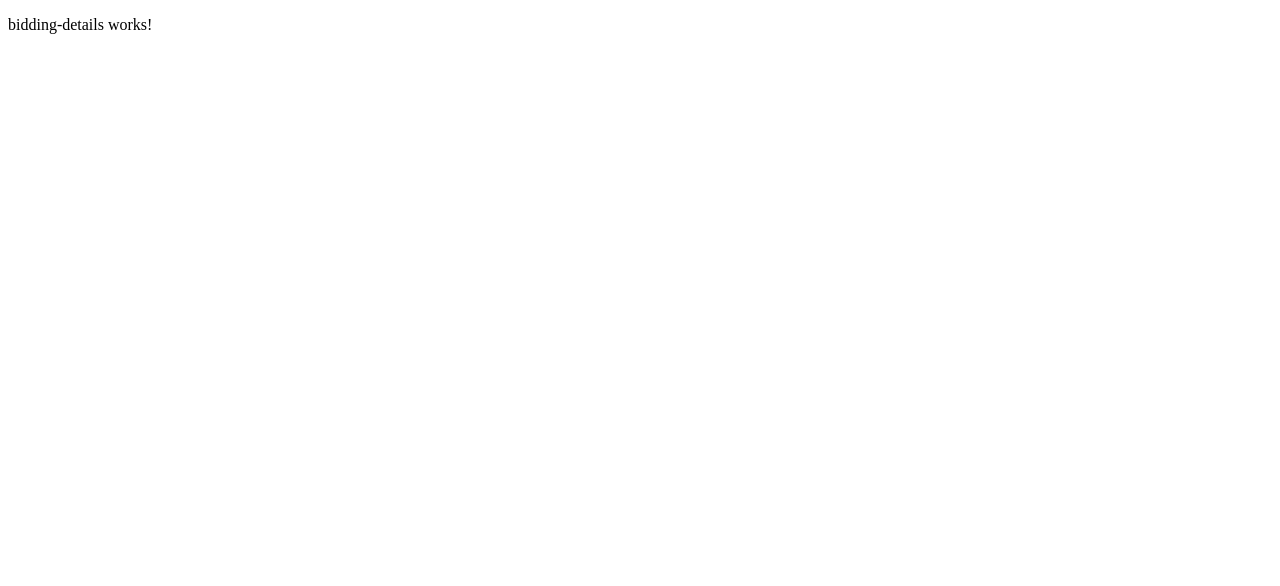
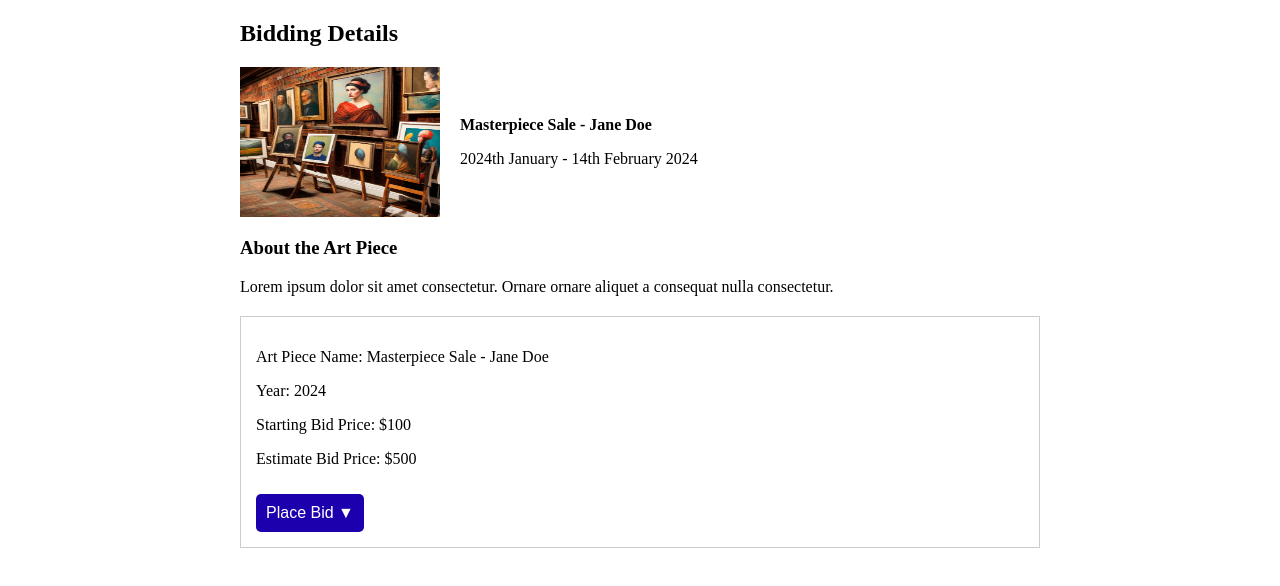
Before and after one commit to Zipeta-prog/MasterpieceArts-Frontend, an Angular app: page /bidding-details in a window 1280 px wide. Shown: the top 586 px of the page. Built offline with nearby package versions, Linux system fonts and the light colour scheme.

Commit message:
new changes in the artcrad section

```diff
--- a/src/app/Components/auctions/auctions.component.css
+++ b/src/app/Components/auctions/auctions.component.css
@@ -1,98 +1,4 @@
 /* Auctions Component styles */
-.auctions-main {
-  display: flex;
-  margin: 25px 14px;
-}
-
-.sidebar {
-  width: 10%;
-  padding: 20px;
-  background-color: #eee;
-  gap: 2rem;
-}
-
-/* Updated styling for the dropdowns */
-.sidebar a, .dropdown-option {
-  padding: 10px;
-  text-decoration: none;
-  font-size: 16px;
-  color: #333;
-  display: block;
-  border: none;
-  background: none;
-  width: 100%;
-  text-align: left;
-  cursor: pointer;
-  outline: none;
-}
-
-/* On mouse-over */
-.sidebar a:hover, .dropdown-option:hover {
-  color: #1d00ad;
-}
-
-/* Dropdown container (hidden by default) */
-.dropdown-container {
-  display: none;
-  padding-left: 8px;
-}
-
-/* Show the dropdown container when the dropdown option is clicked */
-.dropdown-option.active + .dropdown-container {
-  display: block;
-}
-
-/* Optional: Style the caret down icon */
-.dropdown-option:after {
-  content: '\25BC';
-  float: right;
-  padding-right: 8px;
-}
-
-.art-cards {
-  display: flex;
-  gap: 20px;
-  justify-content: space-between;
-  margin: 20px 25px;
-  align-items: center;
-  width: 70%;
-}
-
-.art-card {
-  width: 20%; /* Adjust width based on your design */
-  padding: 10px;
-  border: 1px solid #ccc;
-  box-shadow: 0 4px 8px rgba(0, 0, 0, 0.1);
-  transition: transform 0.3s ease-in-out;
-  box-sizing: border-box; /* Add box-sizing property */
-}
-
-.art-card:hover {
-  transform: scale(1.05);
-}
-
-/* Pagination styles */
-.pagination {
-  display: flex;
-  justify-content: center;
-  margin-top: 20px;
-}
-
-.pagination button {
-  background-color: #333;
-  color: #fff;
-  border: none;
-  padding: 8px 12px;
-  margin: 0 5px;
-  cursor: pointer;
-  transition: background-color 0.3s ease-in-out;
-}
-
-.pagination button:hover {
-  background-color: #555;
-}
-
-/* Auction Header styles */
 .auction-header {
   display: flex;
   justify-content: space-between;
@@ -162,3 +68,98 @@
 .user-profile:hover .dropbtn {
   background-color: #1d00ad;
 }
+
+.auctions-main {
+  display: flex;
+  margin: 25px 14px;
+}
+
+.sidebar {
+  width: 10%;
+  padding: 20px;
+  background-color: #eee;
+  gap: 2rem;
+}
+
+/* Updated styling for the dropdowns */
+.sidebar a,
+.dropdown-option {
+  padding: 10px;
+  text-decoration: none;
+  font-size: 16px;
+  color: #333;
+  display: block;
+  border: none;
+  background: none;
+  width: 100%;
+  text-align: left;
+  cursor: pointer;
+  outline: none;
+}
+
+/* On mouse-over */
+.sidebar a:hover,
+.dropdown-option:hover {
+  color: #1d00ad;
+}
+
+/* Dropdown container (hidden by default) */
+.dropdown-container {
+  display: none;
+  padding-left: 8px;
+}
+
+/* Show the dropdown container when the dropdown option is clicked */
+.dropdown-option.active + .dropdown-container {
+  display: block;
+}
+
+/* Optional: Style the caret down icon */
+.dropdown-option:after {
+  content: '\25BC';
+  float: right;
+  padding-right: 8px;
+}
+
+.art-cards {
+  display: flex;
+  gap: 20px;
+  justify-content: space-between;
+  margin: 20px 25px;
+  align-items: center;
+  width: 70%;
+}
+
+.art-card {
+  width: 20%; /* Adjust width based on your design */
+  padding: 10px;
+  border: 1px solid #ccc;
+  box-shadow: 0 4px 8px rgba(0, 0, 0, 0.1);
+  transition: transform 0.3s ease-in-out;
+  box-sizing: border-box; /* Add box-sizing property */
+}
+
+.art-card:hover {
+  transform: scale(1.05);
+}
+
+/* Pagination styles */
+.pagination {
+  display: flex;
+  justify-content: center;
+  margin-top: 20px;
+}
+
+.pagination button {
+  background-color: #333;
+  color: #fff;
+  border: none;
+  padding: 8px 12px;
+  margin: 0 5px;
+  cursor: pointer;
+  transition: background-color 0.3s ease-in-out;
+}
+
+.pagination button:hover {
+  background-color: #555;
+}
--- a/src/app/Components/auctions/auctions.component.html
+++ b/src/app/Components/auctions/auctions.component.html
@@ -67,7 +67,7 @@
 <div class="art-cards">
   <!-- Auction Art Cards go here -->
   <div class="art-card" *ngFor="let auction of auctions">
-    <img src="{{ auction.imagePath }}" alt="{{ auction.name }}" width="200px" height="100px">
+    <img src="{{auction.imagePath}}" alt="{{ auction.name }}" width="200px" height="100px">
     <h4>{{ auction.name }}</h4>
     <p>Year: {{ auction.year }}</p>
     <p>Remaining Time: {{ remainingTime | async }}</p>
--- a/src/app/Components/auctions/auctions.component.ts
+++ b/src/app/Components/auctions/auctions.component.ts
@@ -1,42 +1,43 @@
+import { Component, OnInit } from '@angular/core';
+import { NgZone } from '@angular/core';
 import { CommonModule } from '@angular/common';
-import { Component } from '@angular/core';
-import { NgZone } from '@angular/core';
-import { DatePipe } from '@angular/common';
 import { RouterModule } from '@angular/router';
-import { NavigationComponent } from "../navigation/navigation.component";
-import { FooterComponent } from "../footer/footer.component";
+import { NavigationComponent } from '../navigation/navigation.component';
+import { FooterComponent } from '../footer/footer.component';
 import { Observable, of } from 'rxjs';
-import { map } from 'rxjs/operators';
 
 interface Auction {
   name: string;
   imagePath: string;
   year: number;
   startingPrice: number;
-  endTime: Date
+  endTime: Date;
 }
 
 @Component({
-    selector: 'app-auctions',
-    standalone: true,
-    templateUrl: './auctions.component.html',
-    styleUrls: ['./auctions.component.css'],
-    imports: [CommonModule, RouterModule, NavigationComponent, FooterComponent]
+  selector: 'app-auctions',
+  templateUrl: './auctions.component.html',
+  styleUrls: ['./auctions.component.css'],
+  imports: [CommonModule, RouterModule, NavigationComponent, FooterComponent],
+  standalone: true,
 })
-export class AuctionsComponent {
+export class AuctionsComponent implements OnInit {
+formatDateWithTimeZone(arg0: Date) {
+throw new Error('Method not implemented.');
+}
+  remainingTime: Observable<any> | undefined;
 
-  remainingTime: Observable<string>;
+  constructor(private ngZone: NgZone) {}
 
-  constructor(private ngZone: NgZone, private datePipe: DatePipe) {}
   auctions: Auction[] = [
     { name: 'Artwork 1', imagePath: '../assets/Images/bentley.jpg', year: 2023, startingPrice: 100, endTime: new Date('2024-02-10T12:00:00Z') },
     { name: 'Artwork 2', imagePath: '../assets/Images/gallery.jpg', year: 2023, startingPrice: 150, endTime: new Date('2024-03-10T12:00:00Z') },
     { name: 'Artwork 3', imagePath: '../assets/Images/hydrangeas.jpg', year: 2023, startingPrice: 100, endTime: new Date('2024-04-10T12:00:00Z') },
     { name: 'Artwork 4', imagePath: '../assets/Images/Rectangle.png', year: 2023, startingPrice: 150, endTime: new Date('2024-05-10T12:00:00Z') },
-    // Add more art entries as needed
+
   ];
 
-  artsPerPage: number = 4; // Number of arts to display per page
+  artsPerPage: number = 4;
   currentPage: number = 1;
   pages: number[] = [];
 
@@ -52,7 +53,7 @@ export class AuctionsComponent {
 
   calculatePages(): void {
     const pageCount = Math.ceil(this.artsToShow.length / this.artsPerPage);
-  this.pages = Array.from({ length: pageCount }, (_, i) => i + 1);
+    this.pages = Array.from({ length: pageCount }, (_, i) => i + 1);
   }
 
   setCurrentPage(page: number): void {
@@ -75,9 +76,4 @@ export class AuctionsComponent {
     }
   }
 
-
-  // Create a method to format the date with time zone
-  formatDateWithTimeZone(date: Date): string {
-    return this.datePipe.transform(date, 'medium', 'UTC+0') || ''; // Ensure to return a string
-  }
 }
--- a/src/app/Components/bidding-details/bidding-details.component.css
+++ b/src/app/Components/bidding-details/bidding-details.component.css
@@ -0,0 +1,47 @@
+/* bidding-details.component.css */
+
+.bidding-details-container {
+  max-width: 800px;
+  margin: 0 auto;
+}
+
+.art-piece-details {
+  display: flex;
+  align-items: center;
+  margin-bottom: 20px;
+}
+
+.art-image {
+  width: 200px;
+  height: 150px;
+  margin-right: 20px;
+}
+
+.details-text {
+  flex-grow: 1;
+}
+
+.about-art-piece {
+  margin-bottom: 20px;
+}
+
+.bid-details-box {
+  border: 1px solid #ccc;
+  padding: 15px;
+}
+
+.place-bid-button {
+  background-color: #1d00ad;
+  color: white;
+  padding: 10px;
+  cursor: pointer;
+  border: none;
+  border-radius: 5px;
+  text-align: center;
+  font-size: 16px;
+  margin-top: 10px;
+}
+
+.place-bid-button:hover {
+  background-color: #160084;
+}
--- a/src/app/Components/bidding-details/bidding-details.component.html
+++ b/src/app/Components/bidding-details/bidding-details.component.html
@@ -1 +1,33 @@
-<p>bidding-details works!</p>
+<!-- bidding-details.component.html -->
+
+<div class="bidding-details-container">
+  <h2>Bidding Details</h2>
+
+  <div class="art-piece-details">
+    <img src="{{ artPiece.imagePath }}" alt="{{ artPiece.name }}" class="art-image">
+
+    <div class="details-text">
+      <p><strong>{{ artPiece.name }}</strong></p>
+      <p>{{ artPiece.year }}th January - 14th February 2024</p>
+    </div>
+  </div>
+
+  <div class="about-art-piece">
+    <h3>About the Art Piece</h3>
+    <p>Lorem ipsum dolor sit amet consectetur. Ornare ornare aliquet a consequat nulla consectetur.</p>
+  </div>
+
+  <div class="bid-details-box">
+    <p>Art Piece Name: {{ artPiece.name }}</p>
+    <p>Year: {{ artPiece.year }}</p>
+    <p>Starting Bid Price: ${{ artPiece.startingBidPrice }}</p>
+    <p>Estimate Bid Price: ${{ artPiece.estimateBidPrice }}</p>
+
+    <!-- Add a button with a dropdown icon for bidding -->
+    <button class="place-bid-button" (click)="placeBid()">
+      Place Bid
+      <!-- You can replace the text content with your dropdown icon or any other UI element -->
+      <span class="dropdown-icon">&#9660;</span>
+    </button>
+  </div>
+</div>
--- a/src/app/Components/bidding-details/bidding-details.component.ts
+++ b/src/app/Components/bidding-details/bidding-details.component.ts
@@ -1,12 +1,36 @@
+// Add logic for place bid action; // bidding-details.component.ts
+
+import { CommonModule } from '@angular/common';
 import { Component } from '@angular/core';
+import { RouterModule } from '@angular/router';
+
+interface ArtPiece {
+  name: string;
+  imagePath: string;
+  year: number;
+  startingBidPrice: number;
+  estimateBidPrice: number;
+}
 
 @Component({
   selector: 'app-bidding-details',
-  standalone: true,
-  imports: [],
   templateUrl: './bidding-details.component.html',
-  styleUrl: './bidding-details.component.css'
+  styleUrls: ['./bidding-details.component.css'],
+  imports: [CommonModule, RouterModule],
+  standalone: true
 })
 export class BiddingDetailsComponent {
+  artPiece: ArtPiece = {
+    name: 'Masterpiece Sale - Jane Doe',
+    imagePath: '../assets/Images/Rectangle.png',
+    year: 2024,
+    startingBidPrice: 100,
+    estimateBidPrice: 500
+  };
 
+  // Update logic for place bid action
+  placeBid(): void {
+    // Add your updated bidding logic here
+    alert(`You placed a bid for ${this.artPiece.name} at $${this.artPiece.startingBidPrice}.`);
+  }
 }
--- a/src/app/Components/login/login.component.css
+++ b/src/app/Components/login/login.component.css
@@ -1,4 +1,6 @@
 /* login.component.css */
+
+
 .login-container {
   max-width: 400px;
   margin: auto;
```
